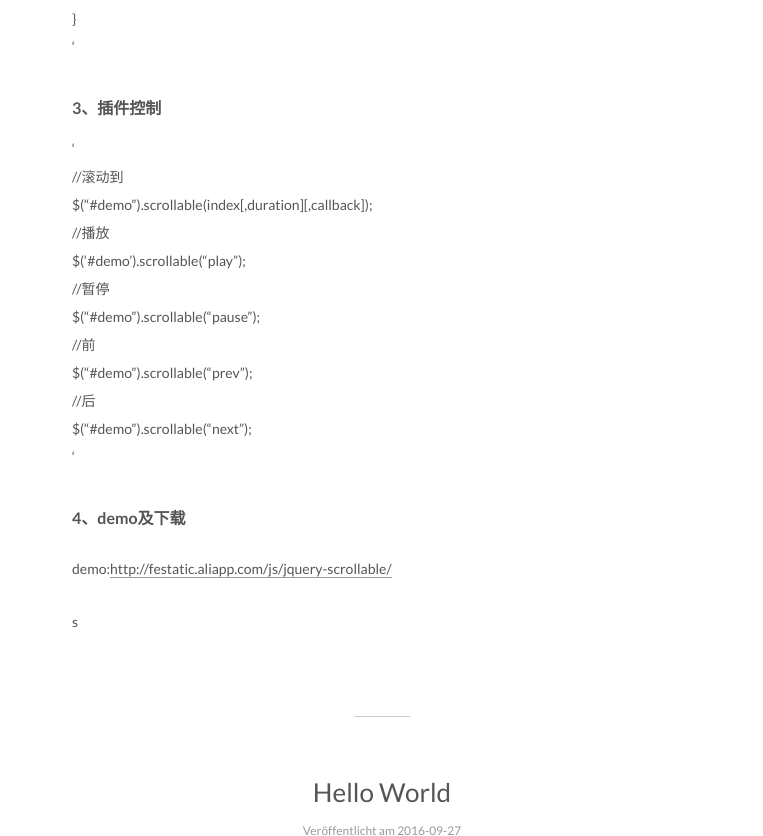
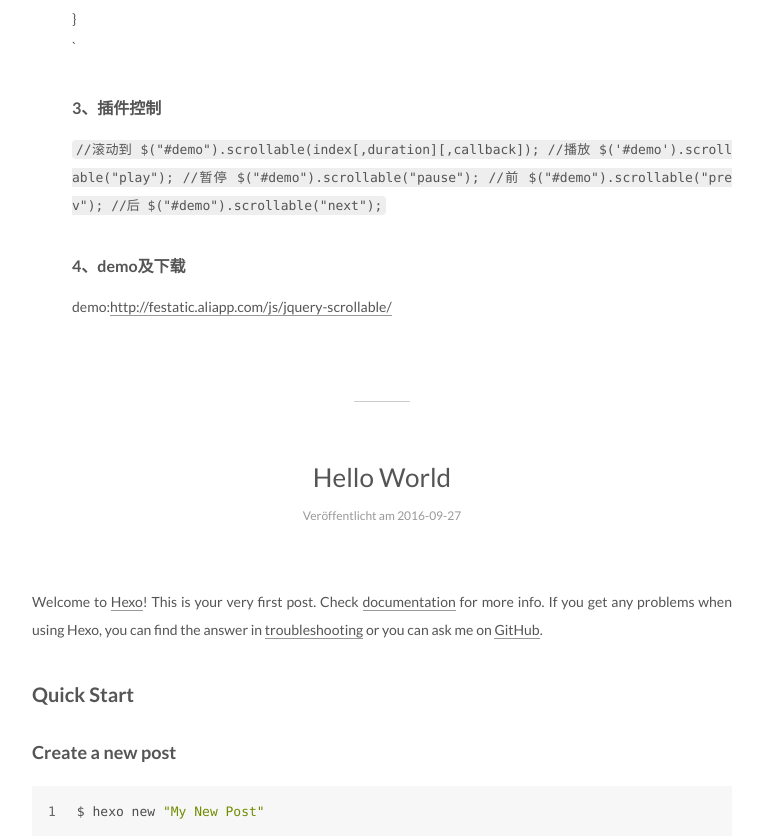
Before and after one commit to jullyniu/jullyniu.github.io, a plain HTML site: page index.html in a window 1280 px wide. Shown: the part 1440-2276 px from the top of the page, without its empty margins (258-1021 px from the left). Drawn offline with Linux system fonts and the light colour scheme.

Commit message:
Site updated: 2016-10-08 10:47:47

```diff
--- a/index.html
+++ b/index.html
@@ -285,7 +285,7 @@
 <li>默认的DOM结构为：#demo&gt;ul&gt;li*n。</li>
 <li>丰富配置、简单接口。</li>
 <li><p>注意：无缝滚动不支持prev、next操作，不支持onbeforechange、onafterchange回调。</p>
-<h4 id="2、插件参数"><a href="#2、插件参数" class="headerlink" title="2、插件参数"></a>2、插件参数</h4><p>‘<br> //默认参数<br> $.fn.scrollable={</p>
+<h4 id="2、插件参数"><a href="#2、插件参数" class="headerlink" title="2、插件参数"></a>2、插件参数</h4><p>`<br> //默认参数<br> $.fn.scrollable={</p>
 <pre><code>//内容区域选择器
 contentSelector:&quot;ul&quot;,
 //宽度，超过隐藏
@@ -310,9 +310,18 @@ duration:678,
  onbeforechange:emptyFn,
  //变化之后回调
  onafterchange:emptyFn
-</code></pre><p> }<br>‘</p>
-<h4 id="3、插件控制"><a href="#3、插件控制" class="headerlink" title="3、插件控制"></a>3、插件控制</h4><p>‘<br> //滚动到<br> $(“#demo”).scrollable(index[,duration][,callback]);<br> //播放<br> $(‘#demo’).scrollable(“play”);<br> //暂停<br> $(“#demo”).scrollable(“pause”);<br> //前<br> $(“#demo”).scrollable(“prev”);<br> //后<br> $(“#demo”).scrollable(“next”);<br>‘</p>
-<h4 id="4、demo及下载"><a href="#4、demo及下载" class="headerlink" title="4、demo及下载"></a>4、demo及下载</h4><p></p><p>demo:<a href="http://festatic.aliapp.com/js/jquery-scrollable/" target="_blank" rel="external">http://festatic.aliapp.com/js/jquery-scrollable/</a></p>s<p></p>
+</code></pre><p> }<br>`</p>
+<h4 id="3、插件控制"><a href="#3、插件控制" class="headerlink" title="3、插件控制"></a>3、插件控制</h4><p><code>//滚动到
+ $(&quot;#demo&quot;).scrollable(index[,duration][,callback]);
+ //播放
+ $(&#39;#demo&#39;).scrollable(&quot;play&quot;);
+ //暂停
+ $(&quot;#demo&quot;).scrollable(&quot;pause&quot;);
+ //前
+ $(&quot;#demo&quot;).scrollable(&quot;prev&quot;);
+ //后
+ $(&quot;#demo&quot;).scrollable(&quot;next&quot;);</code></p>
+<h4 id="4、demo及下载"><a href="#4、demo及下载" class="headerlink" title="4、demo及下载"></a>4、demo及下载</h4><p>demo:<a href="http://festatic.aliapp.com/js/jquery-scrollable/" target="_blank" rel="external">http://festatic.aliapp.com/js/jquery-scrollable/</a></p>
 </li>
 </ol>
 
```
Also changed, not shown: 2016/10/08/my-new-post/index.html (+14 -5 lines).
